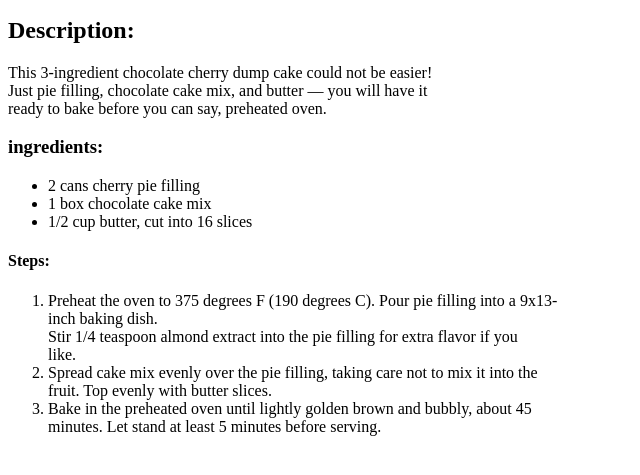
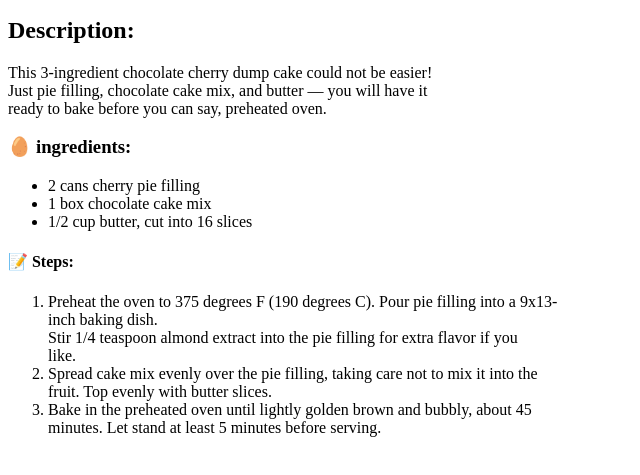
Before and after one commit to katlehogotso/odin-recipes, a plain HTML site: page recipes/chocolate-cherry-dump-cake.html in a window 1280 px wide. Shown: the part 135-610 px from the top of the page, without its empty margins (0-640 px from the left). Drawn offline with Linux system fonts and the light colour scheme.

Commit message:
Add emojis to ingredients and steps headings
Added emojis to the ingredients and steps headings
on all 6 recipe pages to improve the visual appeal.

```diff
--- a/recipes/chocolate-cherry-dump-cake.html
+++ b/recipes/chocolate-cherry-dump-cake.html
@@ -18,14 +18,14 @@
     <br>Just pie filling, chocolate cake mix, and butter — you will have it</br>
     ready to bake before you can say, preheated oven.</p>
 
-  <h3>ingredients:</h3>
+  <h3>&#129370; ingredients:</h3>
   <ul>
     <li>2 cans cherry pie filling</li>
     <li>1 box chocolate cake mix</li>
     <li>1/2 cup butter, cut into 16 slices</li>
   </ul>
 
- <h4>Steps:</h4>
+ <h4>&#128221; Steps:</h4>
   <ol>
     <li>Preheat the oven to 375 degrees F (190 degrees C). Pour pie filling into a 9x13-
       <br>inch baking dish.</br>
```
Also changed, not shown: recipes/cozy-cookie-cobbler.html (+2 -2 lines), recipes/dubai-chocolate-cake.html (+2 -2 lines), recipes/orange-cake.html (+2 -2 lines), recipes/oreo-balls.html (+2 -2 lines), recipes/peanut-butter-cookies.html (+2 -2 lines).
